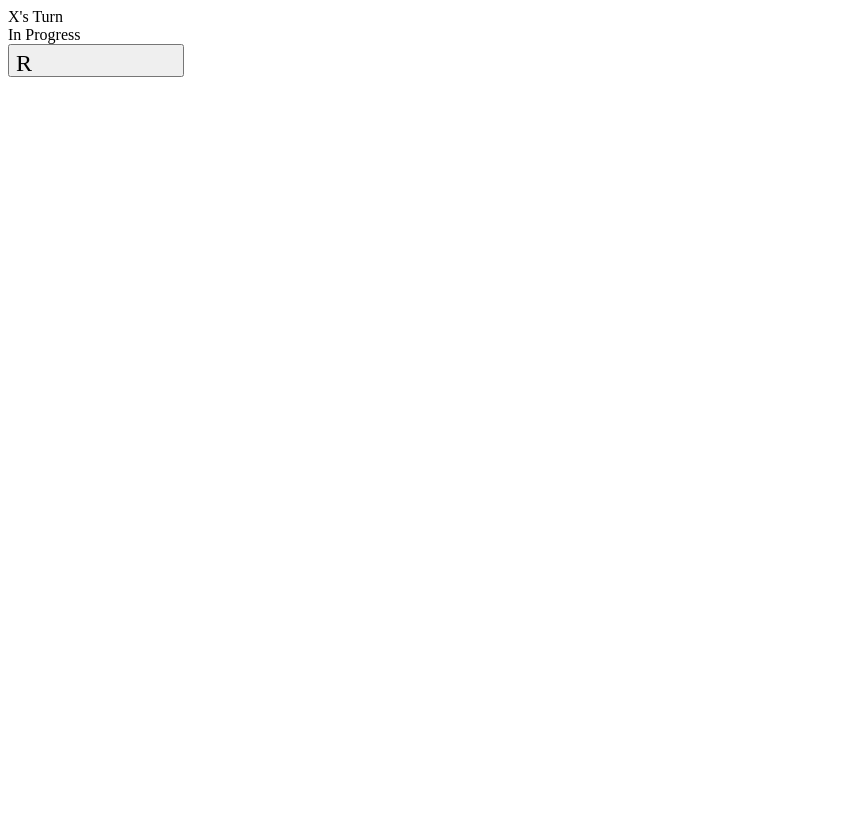
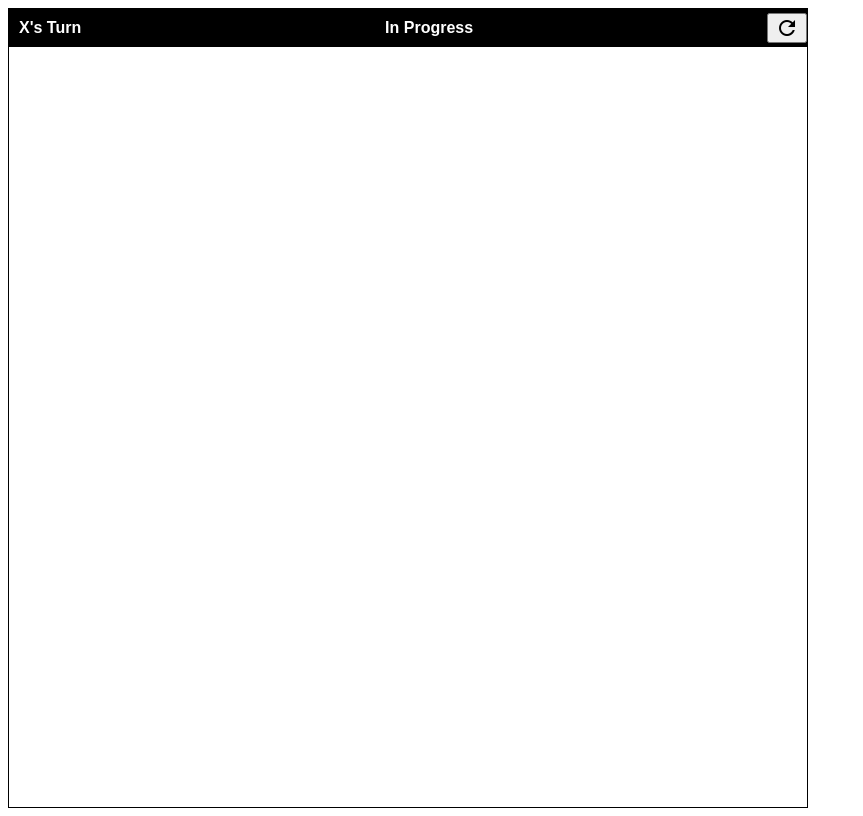
Before and after one commit to NikkiB101/TicTacToe, a plain HTML site: page index.html in a window 1280 px wide. Shown: the whole page, without its empty margins (0-863 px from the left). Drawn offline with Linux system fonts and the light colour scheme.

Commit message:
Add style to header within gameboard

```diff
--- a/assets/css/style.css
+++ b/assets/css/style.css
@@ -0,0 +1,36 @@
+.app {
+    box-sizing: border-box;
+    border: 1px solid black;
+    width: 800px;
+    height: 800px;
+    font-family: sans-serif;
+    font-weight: bold;
+    display: flex;
+    flex-direction: column;
+}
+
+.header {
+    display: flex;
+    align-items: center;
+    background: black;
+}
+
+.turn {
+    padding: 10px;
+    color: white;
+    text-align: center ;
+}
+
+.progress {
+    padding: 10px;
+    color: white;
+    text-align: center ;
+    flex-grow: 1;
+}
+
+.reset {
+    display: flex;
+    align-items: center;
+    justify-content: center;
+    cursor: pointer;
+}
--- a/index.html
+++ b/index.html
@@ -5,22 +5,22 @@
     <meta charset="UTF-8">
     <meta http-equiv="X-UA-Compatible" content="IE=edge">
     <meta name="viewport" content="width=device-width, initial-scale=1.0">
-    <link href="https://fonts.googleapis.com/icon?family=Material+Icons"
-      rel="stylesheet">
+    <link href="https://fonts.googleapis.com/icon?family=Material+Icons" rel="stylesheet">
     <link rel="stylesheet" href="assets/css/style.css">
     <title>Tic Tac Toe</title>
 </head>
 
 <body>
-    <div id="app">
-        <div class="header"></div>
-        <div class="header-turn">X's Turn</div>
-        <div class="header-status">In Progress</div>
-        <button type="button" class="header-restart">
-            <i class="material-icons">Refresh</i>
-        </button>
+    <div class="app">
+        <div class="header">
+            <div class="turn">X's Turn</div>
+            <div class="progress">In Progress</div>
+            <button type="button" class="reset">
+                <i class="material-icons">refresh</i>
+            </button>
+        </div>
+    </div>
 
-    </div>
     <script src="assets/js/script.js" type="module"></script>
 </body>
 
```
